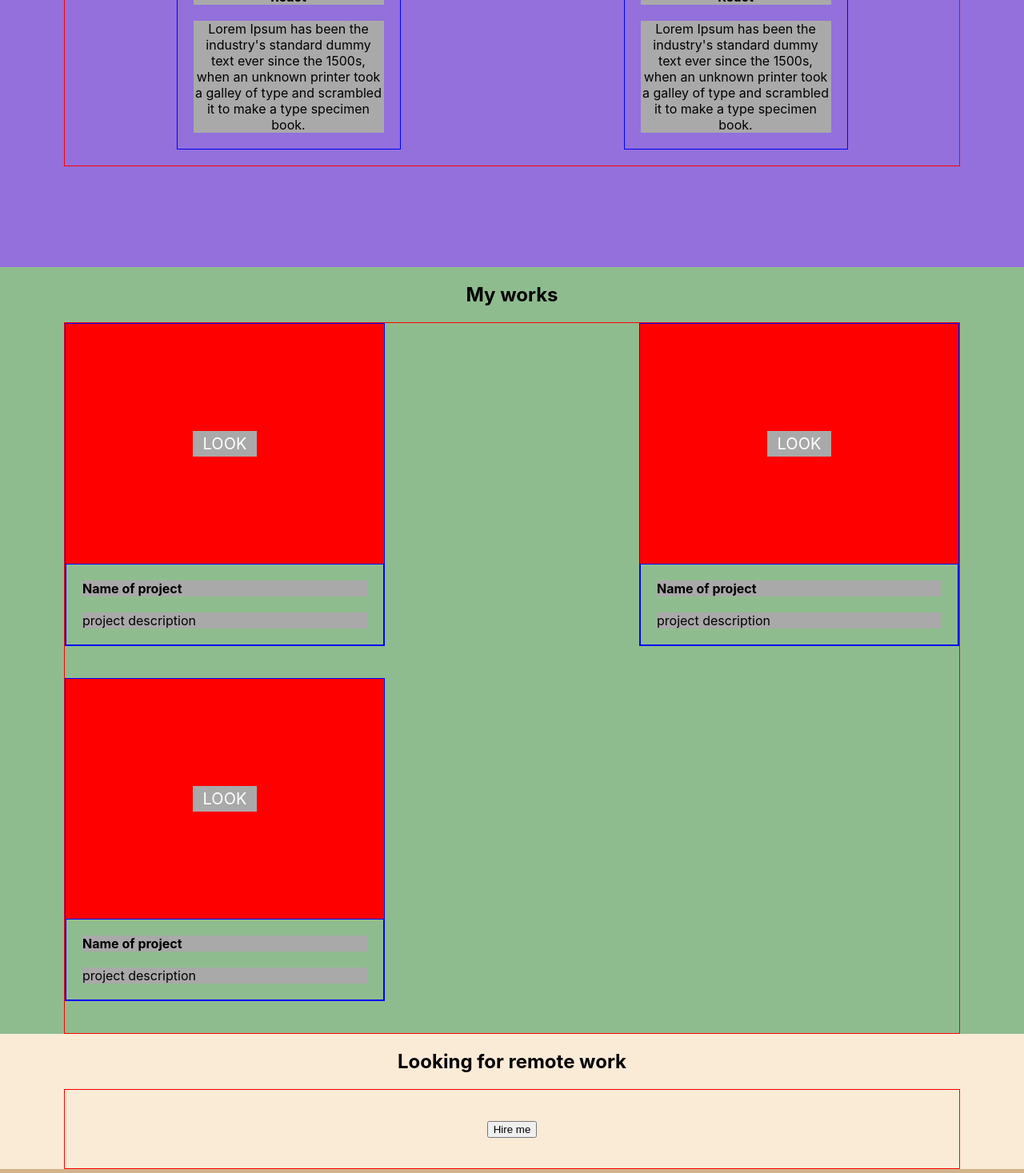
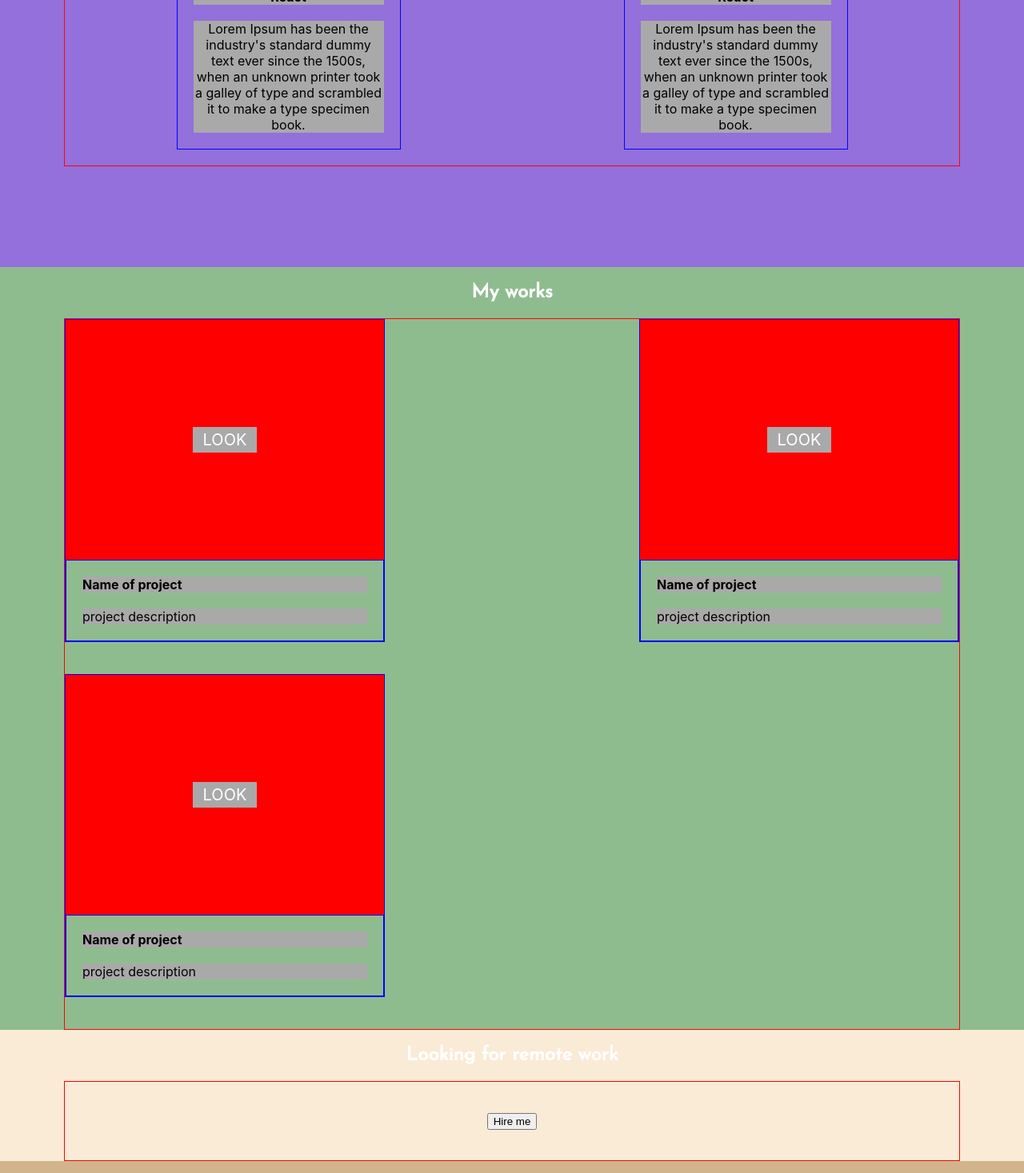
Before and after one commit to aivan3d66/portfolio, a React (Create React App) app: page / in a window 1280 px wide. Shown: the part 1330-2797 px from the top of the page at 80% size. Built offline with nearby package versions, Linux system fonts and the light colour scheme.

Commit message:
add substitute h2 tag by BlockTitle

```diff
--- a/src/components/Contacts/Contacts.tsx
+++ b/src/components/Contacts/Contacts.tsx
@@ -1,9 +1,11 @@
 import style from "./Contacts.module.scss";
+import {BlockTitle} from "../../common/BlockTitle";
 
 export const Contacts = () => {
   return (
     <section className={style.contactsContainer}>
-      <h2>Contacts</h2>
+      <BlockTitle title={"Contacts"}/>
+
       <div className={style.contactsWrapper}>
         <form className={style.contactsForm} action="#">
           <div className={style.contactsForm__fields}>
--- a/src/components/Employ/Employ.tsx
+++ b/src/components/Employ/Employ.tsx
@@ -1,9 +1,10 @@
 import style from './Employ.module.scss';
+import {BlockTitle} from "../../common/BlockTitle";
 
 export const Employ = () => {
   return (
     <section className={style.employContainer}>
-      <h2>Looking for remote work</h2>
+      <BlockTitle title={"Looking for remote work"}/>
       <div className={style.employWrapper}>
         <button>Hire me</button>
       </div>
--- a/src/components/Skills/Skills.tsx
+++ b/src/components/Skills/Skills.tsx
@@ -1,5 +1,6 @@
 import style from "./Skills.module.scss";
 import {SkillItem} from "./SkillItem/SkillItem";
+import {BlockTitle} from "../../common/BlockTitle";
 
 type SkillItemType = {
   id: number,
@@ -23,7 +24,7 @@ export const Skills = () => {
 
   return (
     <section className={style.skillsContainer}>
-      <h2>My skills</h2>
+      <BlockTitle title={"My skills"}/>
       <div className={style.skillsWrapper}>
         <div className={style.skillsList}>
           {skillsList}
--- a/src/components/Works/Works.tsx
+++ b/src/components/Works/Works.tsx
@@ -1,5 +1,6 @@
 import style from "./Works.module.scss";
 import {WorkItem} from "./WorkItem/WorkItem";
+import {BlockTitle} from "../../common/BlockTitle";
 
 type WorkItemType = {
   id: number,
@@ -21,7 +22,7 @@ export const Works = () => {
 
   return (
     <section className={style.worksContainer}>
-      <h2>My works</h2>
+      <BlockTitle title={"My works"}/>
       <div className={style.worksWrapper}>
         <div className={style.worksList}>
           {worksList}
```
